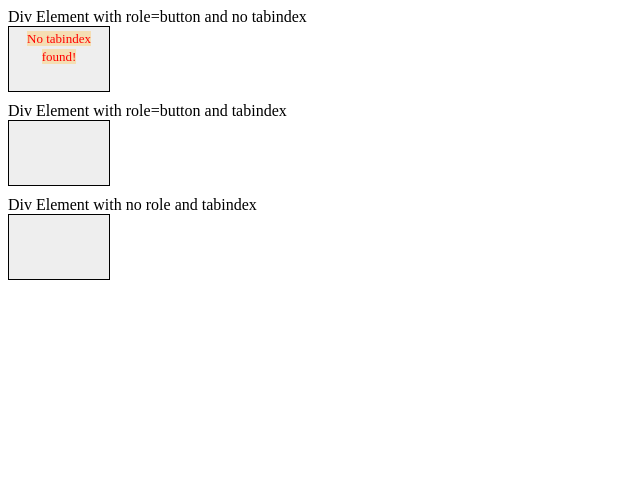
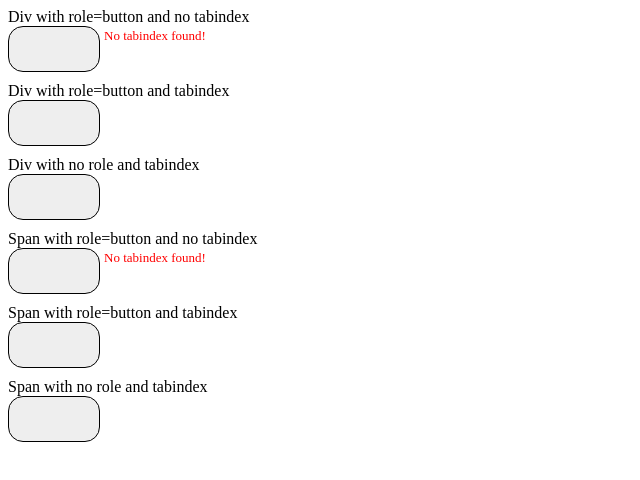
Before and after one commit to sriprabha/favelets, a plain HTML site: page ButtonRole/index.html in a window 1280 px wide. Shown: the whole page, without its empty margins (0-640 px from the left). Drawn offline with Linux system fonts and the light colour scheme.

Commit message:
adding the check for span elements for button role and missing tab index

```diff
--- a/ButtonRole/ButtonRole.js
+++ b/ButtonRole/ButtonRole.js
@@ -1,16 +1,23 @@
 function run(){
 	var divs = document.getElementsByTagName("div");
-	for(var i = 0; i < divs.length; i++){
-   		var attributeRole=divs[i].getAttribute("role");
-   		if(attributeRole!==null && attributeRole !=="" && attributeRole==="button"){
-   			var attributeTabindex=divs[i].getAttribute("tabindex");
+	var spans=document.getElementsByTagName("span");
+   appendErrorText(divs);
+   appendErrorText(spans);
+}
+
+
+function appendErrorText(elementList){
+   for(var i = 0; i < elementList.length; i++){
+         var attributeRole=elementList[i].getAttribute("role");
+         if(attributeRole!==null && attributeRole==="button"){
+            var attributeTabindex=elementList[i].getAttribute("tabindex");
             if(attributeTabindex===null || attributeTabindex===""){
                var errorSpan=document.createElement('span');
                errorSpan.style.color="red";
                errorSpan.style.fontSize="small";
-               errorSpan.style.backgroundColor="#f5deb3";
+               errorSpan.style.marginLeft="4px";
                errorSpan.innerHTML="No tabindex found!";
-   				divs[i].appendChild(errorSpan);
+               elementList[i].parentNode.appendChild(errorSpan);
             }
          }
 
--- a/ButtonRole/index.html
+++ b/ButtonRole/index.html
@@ -7,15 +7,16 @@
   <title>Testing Jim Thatcher's favelets for Accessibility</title>
   <style>
     .buttonRole {
-      clear: both;
       margin: 0 0 10px 0;
       padding: 2px 10px;
       text-align: center;
       border: 1px solid black;
       background-color: #eee;
       float: left;
-      height:60px;
-      width:80px;
+      height:40px;
+      width:70px;
+      moz-border-radius: 15px;
+     -webkit-border-radius: 15px;
     }
     .title {
       display:block;
@@ -28,19 +29,35 @@
 <body>
 
   <div class="testHolder">
-    <span class="title">Div Element with role=button and no tabindex</span>
+    <span class="title">Div with role=button and no tabindex</span>
     <div role="button" class="buttonRole"></div>
   </div>
 
   <div class="testHolder">
-    <span class="title">Div Element with role=button and tabindex</span>
+    <span class="title">Div with role=button and tabindex</span>
     <div role="button" tabindex="0" class="buttonRole"></div>
   </div>
 
   <div class="testHolder">
-    <span class="title">Div Element with no role and tabindex</span>
+    <span class="title">Div with no role and tabindex</span>
     <div class="buttonRole"></div>
   </div>
+
+  <div class="testHolder">
+    <span class="title">Span with role=button and no tabindex</span>
+    <span role="button" class="buttonRole"></div>
+  </div>
+
+   <div class="testHolder">
+    <span class="title">Span with role=button and tabindex</span>
+    <span role="button" class="buttonRole" tabindex="0"></div>
+  </div>
+
+   <div class="testHolder">
+    <span class="title">Span with no role and tabindex</span>
+    <span class="buttonRole"></div>
+  </div>
+
   <script src="ButtonRoleExternal.js"></script>
 </body>
 </html>
```
Lines whose indentation alone changed are shown as unchanged.
